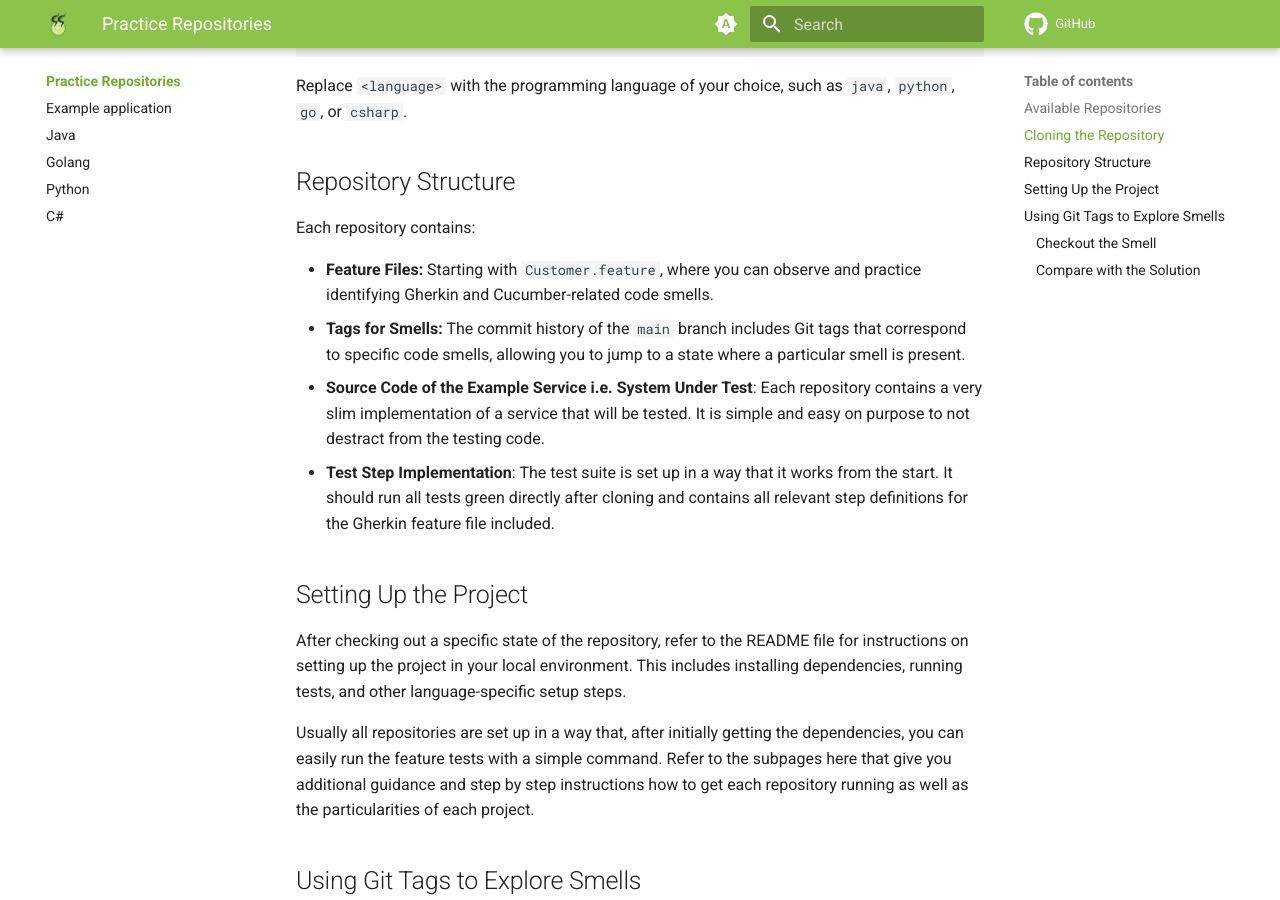
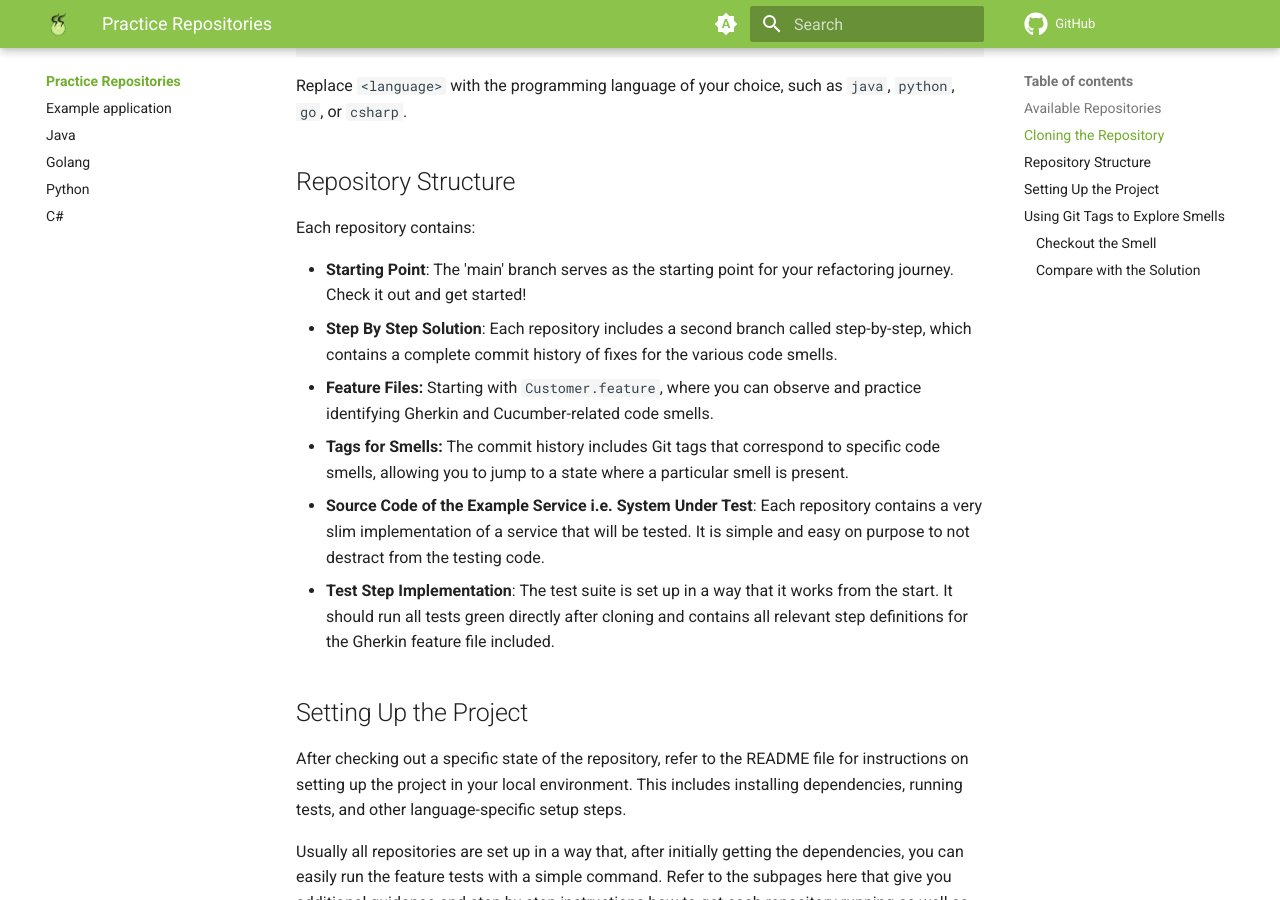
Before and after one commit to Cucumber-Diseases/cucumber-diseases.github.io, an MkDocs documentation site: the page built from docs/repos/index.md, in a window 1280 px wide and 900 px high, scrolled down 875 px. Built offline with MkDocs 1.6.1 and Material for MkDocs 9.7.7, drawn with Linux system fonts in a browser that asks for light colours.

Commit message:
explaination of branches

```diff
--- a/docs/repos/index.md
+++ b/docs/repos/index.md
@@ -27,8 +27,10 @@ Replace `<language>` with the programming language of your choice, such as `java
 ## Repository Structure
 Each repository contains:
 
+- **Starting Point**: The 'main' branch serves as the starting point for your refactoring journey. Check it out and get started!
+- **Step By Step Solution**: Each repository includes a second branch called step-by-step, which contains a complete commit history of fixes for the various code smells.
 - **Feature Files:** Starting with `Customer.feature`, where you can observe and practice identifying Gherkin and Cucumber-related code smells.
-- **Tags for Smells:** The commit history of the `main` branch includes Git tags that correspond to specific code smells, allowing you to jump to a state where a particular smell is present.
+- **Tags for Smells:** The commit history includes Git tags that correspond to specific code smells, allowing you to jump to a state where a particular smell is present.
 - **Source Code of the Example Service i.e. System Under Test**: Each repository contains a very slim implementation of a service that will be tested. It is simple and easy on purpose to not destract from the testing code.
 - **Test Step Implementation**: The test suite is set up in a way that it works from the start. It should run all tests green directly after cloning and contains all relevant step definitions for the Gherkin feature file included.
 
```
